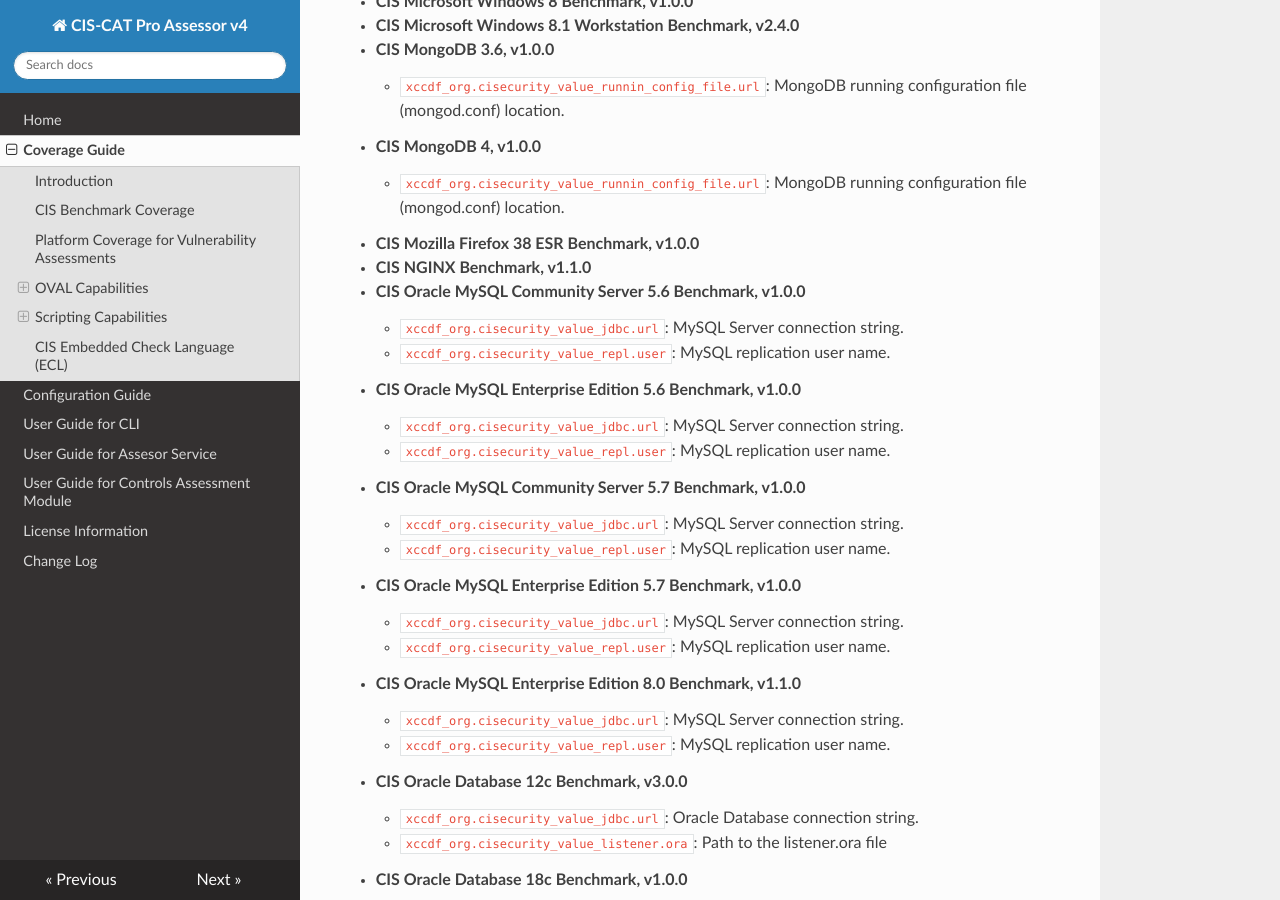
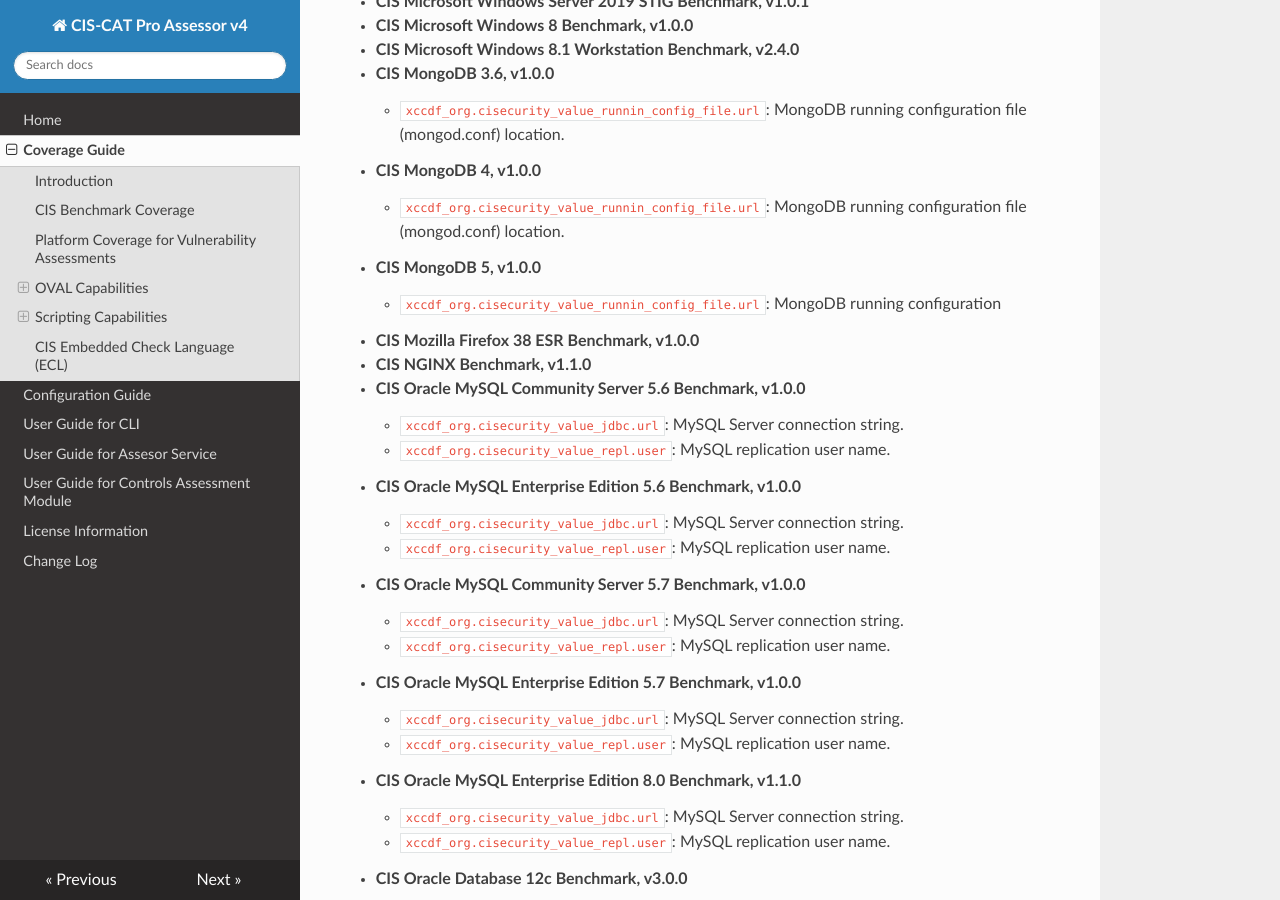
Before and after one commit to CISecurity/CCPA-Docs, an MkDocs documentation site: the page built from docs/Coverage Guide.md, in a window 1280 px wide and 900 px high, scrolled down 2962 px. Built offline with MkDocs 1.6.1, drawn with Linux system fonts in a browser that asks for light colours; nearby versions of some CDN libraries; some of the changed text lies outside the part shown.

```diff
--- a/docs/Coverage Guide.md
+++ b/docs/Coverage Guide.md
@@ -21,6 +21,7 @@ CIS-CAT Pro Assessor v4 strives to be a standards-based application focused on v
 CIS Benchmarks that have reached end of life are no longer officially supported for use with CIS-CAT. As Members are working to upgrade systems within their organization to more current technology, CIS offers end of life CIS Benchmark automated assessment content on the CIS WorkBench. Navigate to [https://workbench.cisecurity.org/files/2724](https://workbench.cisecurity.org/files/2724) for more information.
 
 - **CIS Alibaba Cloud Aliyun Linux 2, v1.0.0**
+- **CIS AlmaLinux OS 8 Benchmark, v1.0.0***
 - **CIS Amazon Elastic Kubernetes Service (EKS) Benchmark, v1.0.1**
 - **CIS Amazon Linux Benchmark, v2.0.0**
 - **CIS Amazon Linux 2 Benchmark, v2.0.0**
@@ -88,6 +89,8 @@ CIS Benchmarks that have reached end of life are no longer officially supported
     - `xccdf_org.cisecurity_value_runnin_config_file.url`: MongoDB running configuration file (mongod.conf) location.
 - **CIS MongoDB 4, v1.0.0**
     - `xccdf_org.cisecurity_value_runnin_config_file.url`: MongoDB running configuration file (mongod.conf) location.
+- **CIS MongoDB 5, v1.0.0**
+    - `xccdf_org.cisecurity_value_runnin_config_file.url`: MongoDB running configuration
 - **CIS Mozilla Firefox 38 ESR Benchmark, v1.0.0**
 - **CIS NGINX Benchmark, v1.1.0**
 - **CIS Oracle MySQL Community Server 5.6 Benchmark, v1.0.0**
```
Also changed, not shown: docs/Change Log.md (+22 -0 lines).
